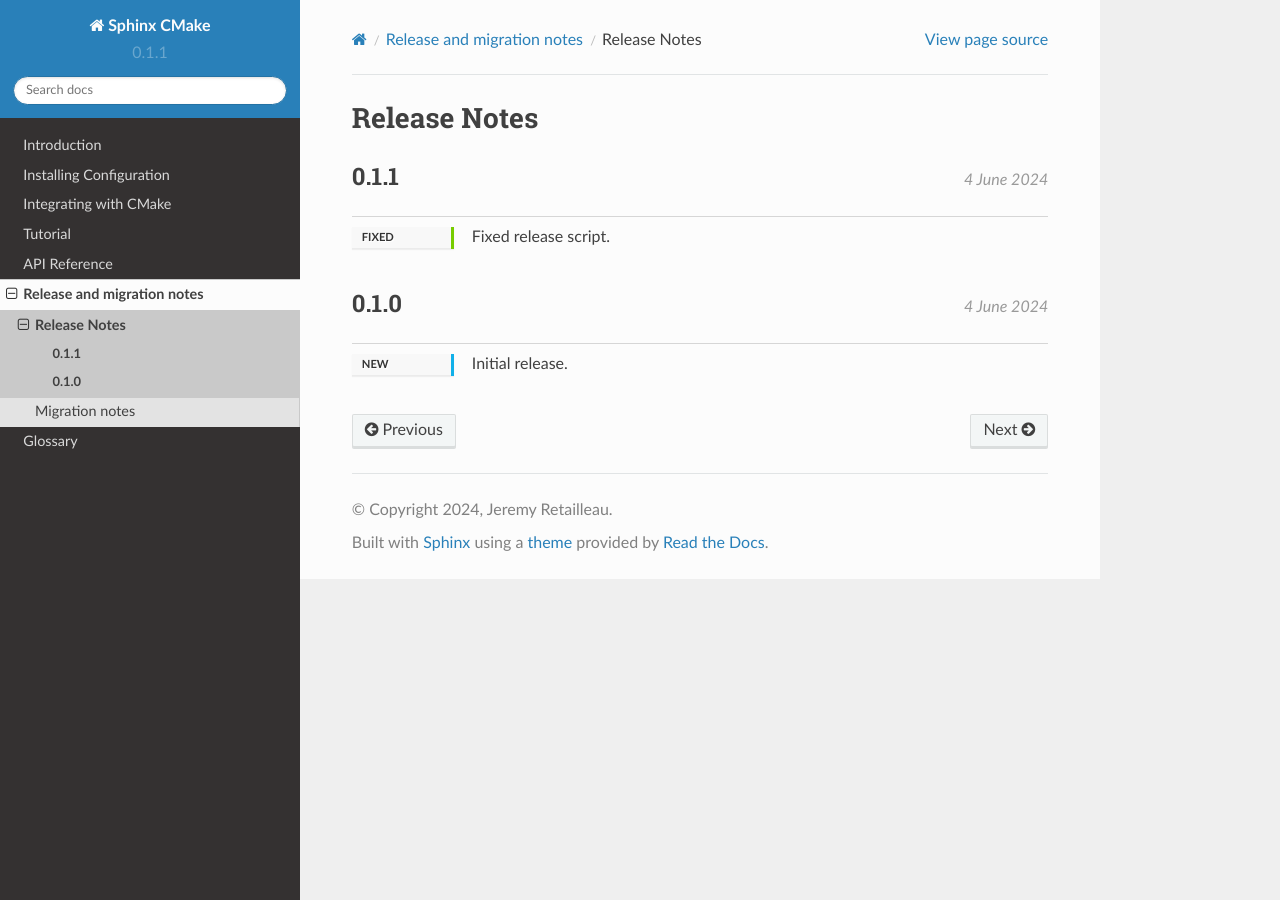
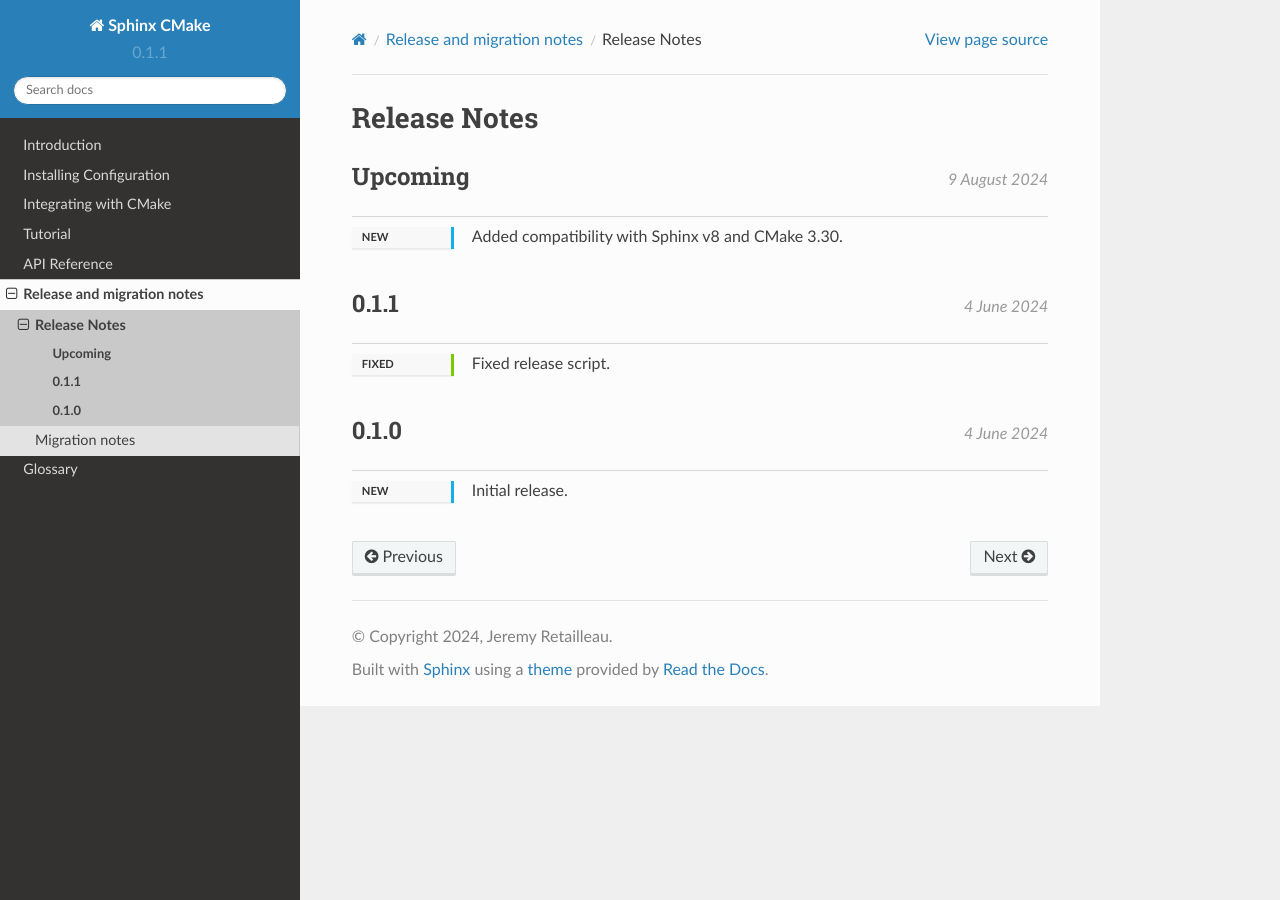
Before and after one commit to python-cmake/sphinx-cmake, a Sphinx documentation site: the page built from doc/release/release_notes.rst, in a window 1280 px wide. Built offline with Sphinx 7.4.7 and the Read the Docs theme 2.0.0, drawn with Linux system fonts in a browser that asks for light colours.

Commit message:
Added compatibility with Sphinx v8 and CMake 3.30.

```diff
--- a/doc/release/release_notes.rst
+++ b/doc/release/release_notes.rst
@@ -3,6 +3,12 @@
 *************
 Release Notes
 *************
+
+.. release:: Upcoming
+
+    .. change:: new
+
+        Added compatibility with Sphinx v8 and CMake 3.30.
 
 .. release:: 0.1.1
     :date: 2024-06-04
--- a/pyproject.toml
+++ b/pyproject.toml
@@ -19,7 +19,7 @@
     {name = "Jeremy Retailleau", email = "jeremy.retailleau@gmail.com" }
 ]
 dependencies = [
-    "sphinx >= 1, < 8",
+    "sphinx >= 1, < 9",
 ]
 classifiers = [
     "Intended Audience :: Developers",
--- a/setup.py
+++ b/setup.py
@@ -9,7 +9,7 @@
 
 
 ROOT = os.path.dirname(os.path.realpath(__file__))
-DEPENDENCIES = ["sphinx >= 1, < 8"]
+DEPENDENCIES = ["sphinx >= 1, < 9"]
 
 
 class CreateCmakeConfig(install):
```
Also changed, not shown: README.md (+1 -1 lines), 2 other files.
